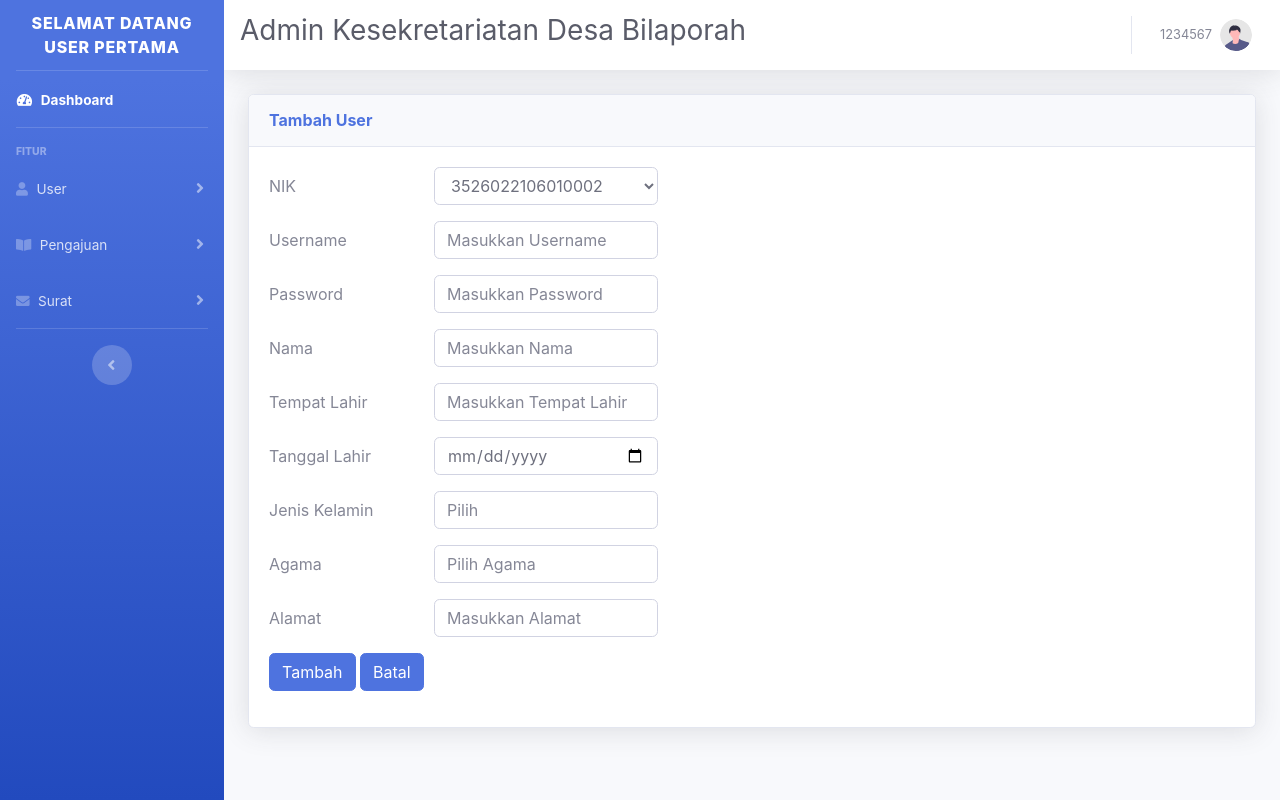
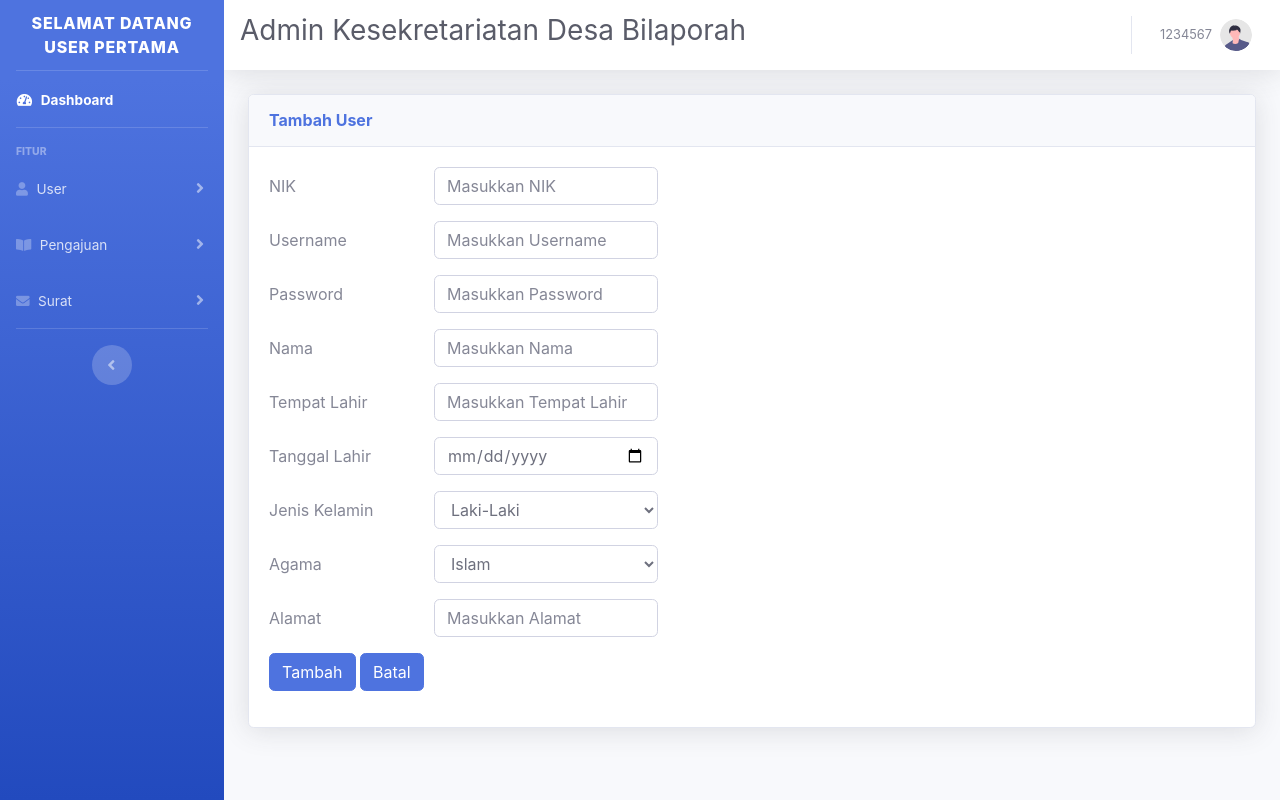
Before and after one commit to yoga-tirta/surat-bilaporah, a PHP site: page /input_data/input_user.php in a window 1280 px wide. Run offline with PHP 8.4, Linux system fonts and the light colour scheme; a user stored in the database is signed in; data comes from the database, SQL or seed files in the repository; some libraries are stand-ins or nearby versions.

Commit message:
Update input_user.php

```diff
--- a/input_data/input_user.php
+++ b/input_data/input_user.php
@@ -36,63 +36,70 @@ $data = mysqli_query($koneksi, "SELECT * FROM tb_user where tb_user.username is
       <div class="card-body">
         <form action="../proses_data/tambah_user.php" method="POST">
           <div class="form-group row">
-            <label for="input_nama_barang" class="col-sm-2 col-form-label">NIK</label>
+            <label for="" class="col-sm-2 col-form-label">NIK</label>
             <div class="col-md-3">
-              <select type="text" class="form-control" name="nik" placeholder="Masukkan NIK">
-                <?php foreach ($data as $row) : ?>
-                  <option value="<?= $row['nik'] ?>"><?= $row['nik'] ?></option>
-                <?php endforeach ?>
-              </select>
+              <input type="number" class="form-control" name="username" placeholder="Masukkan NIK">
             </div>
           </div>
           <div class="form-group row">
-            <label for="input_nama_barang" class="col-sm-2 col-form-label">Username</label>
+            <label for="" class="col-sm-2 col-form-label">Username</label>
             <div class="col-md-3">
               <input type="text" class="form-control" name="username" placeholder="Masukkan Username">
             </div>
           </div>
           <div class="form-group row">
-            <label for="input_nama_barang" class="col-sm-2 col-form-label">Password</label>
+            <label for="" class="col-sm-2 col-form-label">Password</label>
             <div class="col-md-3">
               <input type="password" class="form-control" name="password" placeholder="Masukkan Password">
             </div>
           </div>
           <div class="form-group row">
-            <label for="input_nama_barang" class="col-sm-2 col-form-label">Nama</label>
+            <label for="" class="col-sm-2 col-form-label">Nama</label>
             <div class="col-md-3">
               <input type="text" class="form-control" name="nama" placeholder="Masukkan Nama">
             </div>
           </div>
           <div class="form-group row">
-            <label for="input_stock_barang" class="col-sm-2 col-form-label">Tempat Lahir</label>
+            <label for="" class="col-sm-2 col-form-label">Tempat Lahir</label>
             <div class="col-md-3">
               <input type="text" class="form-control" name="tempat_lahir" placeholder="Masukkan Tempat Lahir">
             </div>
           </div>
           <div class="form-group row">
-            <label for="input_stock_barang" class="col-sm-2 col-form-label">Tanggal Lahir</label>
+            <label for="" class="col-sm-2 col-form-label">Tanggal Lahir</label>
             <div class="col-md-3">
               <input type="date" class="form-control" name="tanggal_lahir" placeholder="Masukkan Tanggal Lahir">
             </div>
           </div>
           <div class="form-group row">
-            <label for="input_stock_barang" class="col-sm-2 col-form-label">Jenis Kelamin</label>
+            <label for="" class="col-sm-2 col-form-label">Jenis Kelamin</label>
             <div class="col-md-3">
-              <input type="text" class="form-control" name="gender" placeholder="Pilih">
+              <select name="gender" id="gender" class="form-control">
+                  <option value="Laki-Laki">Laki-Laki</option>
+                  <option value="Perempuan">Perempuan</option>
+              </select>
             </div>
           </div>
           <div class="form-group row">
-            <label for="input_stock_barang" class="col-sm-2 col-form-label">Agama</label>
+            <label for="" class="col-sm-2 col-form-label">Agama</label>
             <div class="col-md-3">
-              <input type="text" class="form-control" name="agama" placeholder="Pilih Agama">
+              <select type="text" class="form-control" name="agama" id="agama">
+                  <option value="Islam">Islam</option>
+                  <option value="Kristen Protestan">Kristen Protestan</option>
+                  <option value="Kristen Katolik">Kristen Katolik</option>
+                  <option value="Hindu">Hindu</option>
+                  <option value="Buddha">Buddha</option>
+                  <option value="Konghucu">Konghucu</option>
+              </select>
             </div>
           </div>
           <div class="form-group row">
-            <label for="input_stock_barang" class="col-sm-2 col-form-label">Alamat</label>
+            <label for="" class="col-sm-2 col-form-label">Alamat</label>
             <div class="col-md-3">
               <input type="text" class="form-control" name="alamat" placeholder="Masukkan Alamat">
             </div>
           </div>
+
           <div class="form-group row">
             <div class="col-sm-10">
               <button type="submit" class="btn btn-primary" name="tambah_data">Tambah</button>
```
